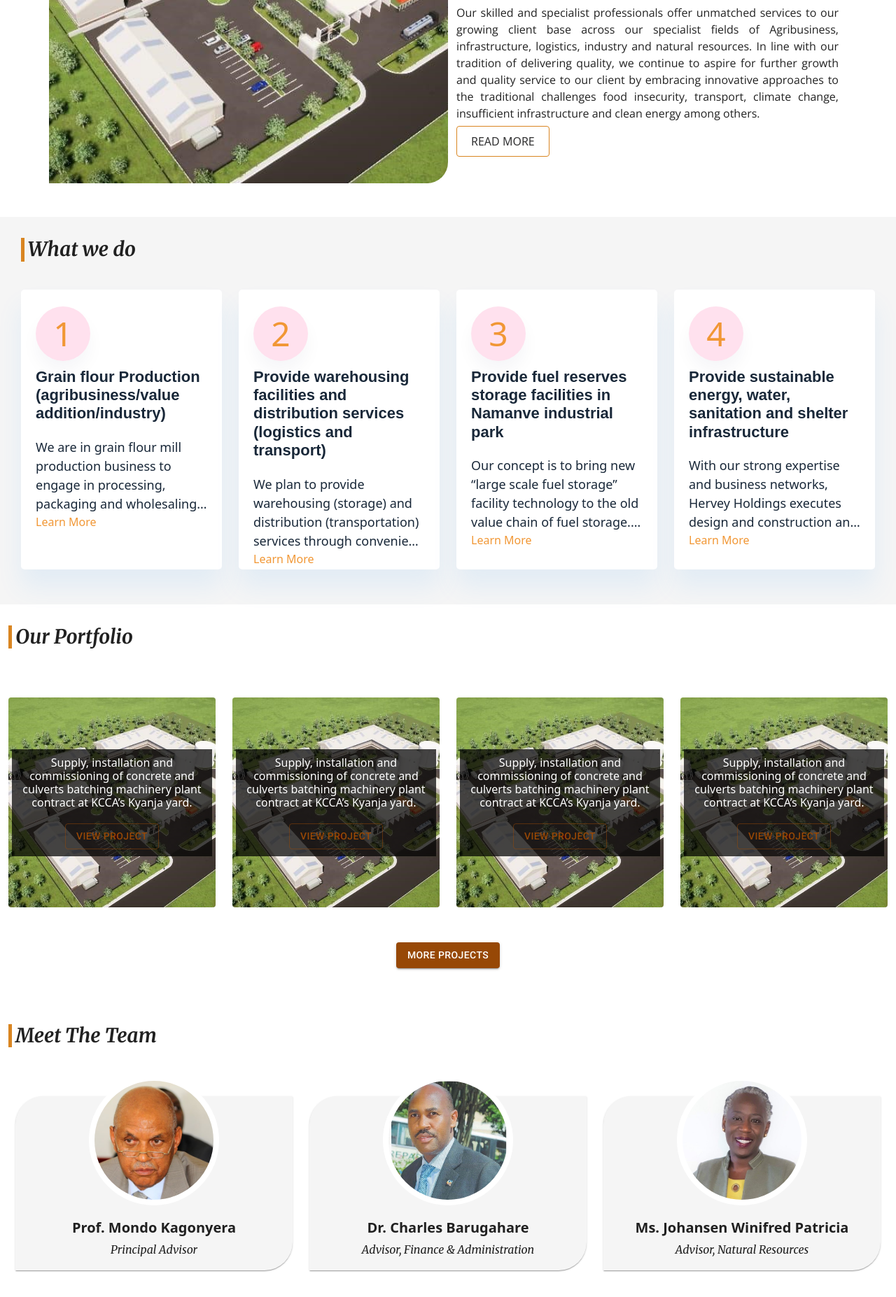
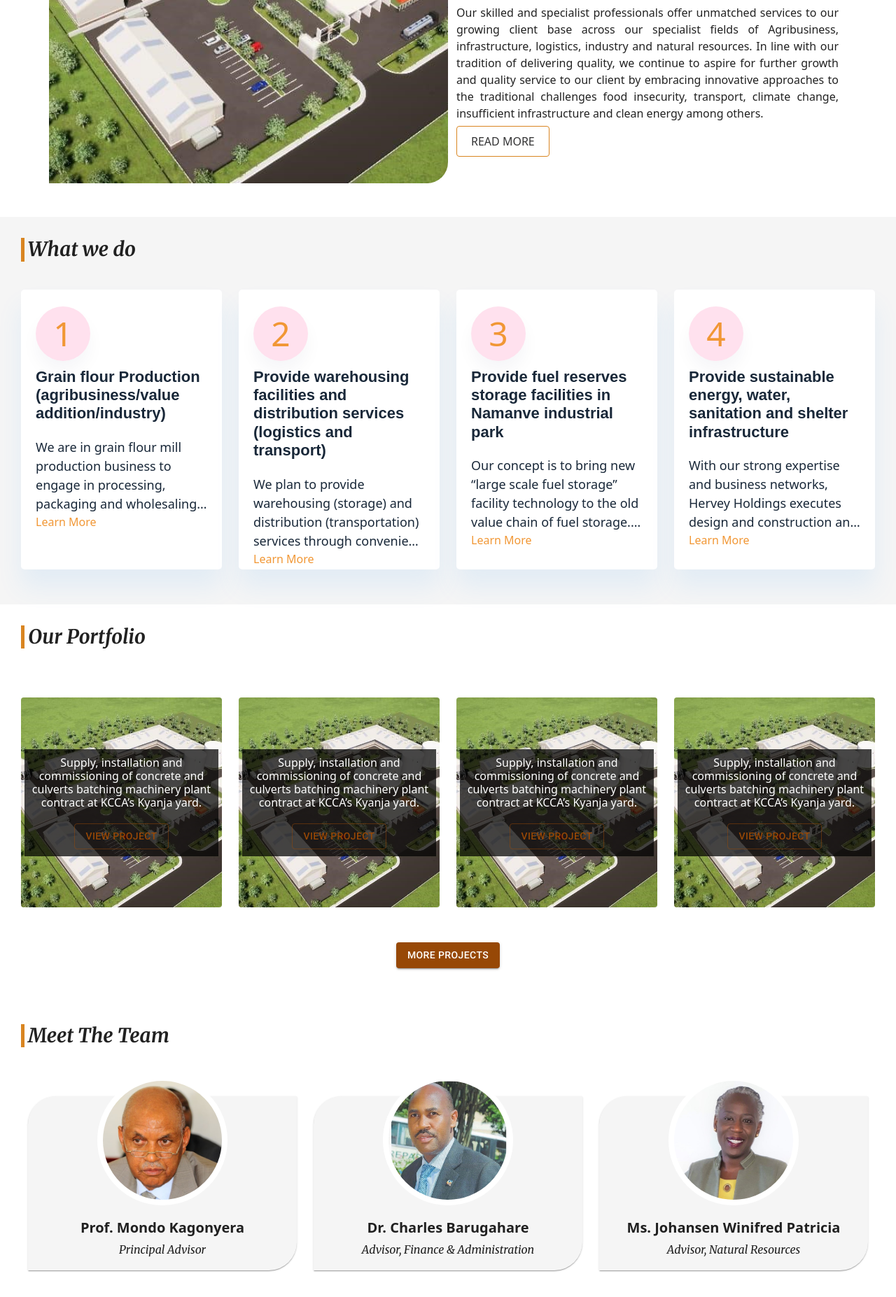
Before and after one commit to KimeraMoses/HerveyHoldings, a React (Create React App) app: page / in a window 1280 px wide. Shown: the part 880-2734 px from the top of the page at 70% size. Built offline with nearby package versions, Linux system fonts and the light colour scheme.

Commit message:
Feat: rectactored code, changed font styles

```diff
--- a/src/components/HomePage/About.module.css
+++ b/src/components/HomePage/About.module.css
@@ -14,7 +14,6 @@
     font-style: italic;
 }
 .heading_section p{
-    font-family: "Open Sans", sans-serif;
     text-align: justify;
 }
 .btn__readmore{
--- a/src/components/HomePage/Home.js
+++ b/src/components/HomePage/Home.js
@@ -1,6 +1,4 @@
 import React from "react";
-import { useState } from "react";
-import { useSelector } from "react-redux";
 
 //===COMPONENT IMPORTS===
 import Wrapper from "../../containers/hoc/wrapper";
@@ -18,7 +16,7 @@ const Home = () => {
       <Slideshow />
       <About />
       <Services />
-      <Project/>
+      <Project />
       <Team />
       <Testimonial />
       <Partners />
--- a/src/components/Partners/Partners.module.css
+++ b/src/components/Partners/Partners.module.css
@@ -1,6 +1,6 @@
 .dav__partners_wrapper{
     width: 100%;
-    padding: 30px 20px;
+    padding: 30px!important;
     background-color: #edf2f2;
 
 }
--- a/src/components/Projects/ProjectCard.module.css
+++ b/src/components/Projects/ProjectCard.module.css
@@ -18,6 +18,7 @@
 }
 .project_card_content h6{
     margin-bottom: 20px;
+    font-weight: 400;
 }
 
 @media screen and (max-width: 689px) {
--- a/src/components/Projects/Projects.module.css
+++ b/src/components/Projects/Projects.module.css
@@ -1,5 +1,5 @@
 .projects_section{
-    padding: 30px 40px;
+    padding: 30px!important;
 
 }
 
--- a/src/components/Team/Team.module.css
+++ b/src/components/Team/Team.module.css
@@ -1,6 +1,6 @@
 .team_section {
   background-color: #fff;
-  padding: 30px 40px;
+  padding: 30px!important;
 }
 .team_member_wrapper {
   padding: 0 10px !important;
```
